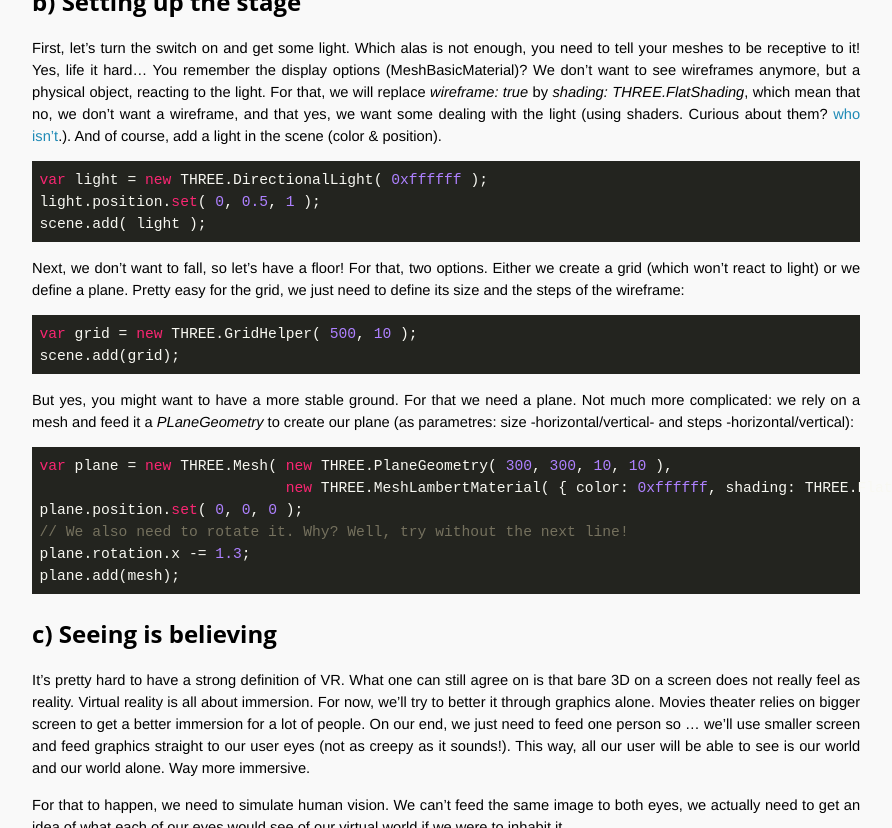
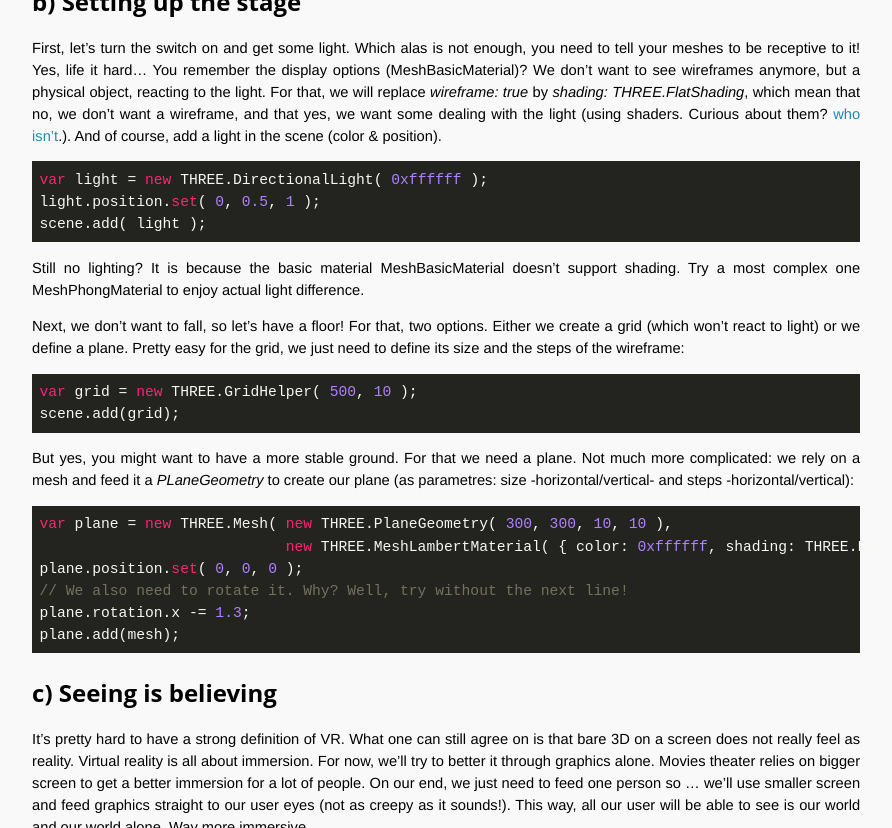
Before and after one commit to OpenTechSchool-Brussels/webVR-for-3D-graphics-and-music, a Jekyll site: the page built from your-3D-scene.markdown, in a window 1280 px wide and 900 px high, scrolled down 2975 px, cut to the strip 0-828 px from the top of the window. Shown: the whole strip, without its empty margins (324-1216 px from the left). Built offline with Jekyll 4.4.1, drawn with Linux system fonts in a browser that asks for light colours; Markdown is read by kramdown in place of the engine named in the settings.

Commit message:
Update your-3D-scene.markdown

````diff
--- a/your-3D-scene.markdown
+++ b/your-3D-scene.markdown
@@ -106,6 +106,8 @@ var light = new THREE.DirectionalLight( 0xffffff );
 light.position.set( 0, 0.5, 1 );
 scene.add( light );
 ```
+
+Still no lighting? It is because the basic material MeshBasicMaterial doesn't support shading. Try a most complex one MeshPhongMaterial to enjoy actual light difference.
 
 Next, we don't want to fall, so let's have a floor! For that, two options. Either we create a grid (which won't react to light) or we define a plane. Pretty easy for the grid, we just need to define its size and the steps of the wireframe:
 
````
